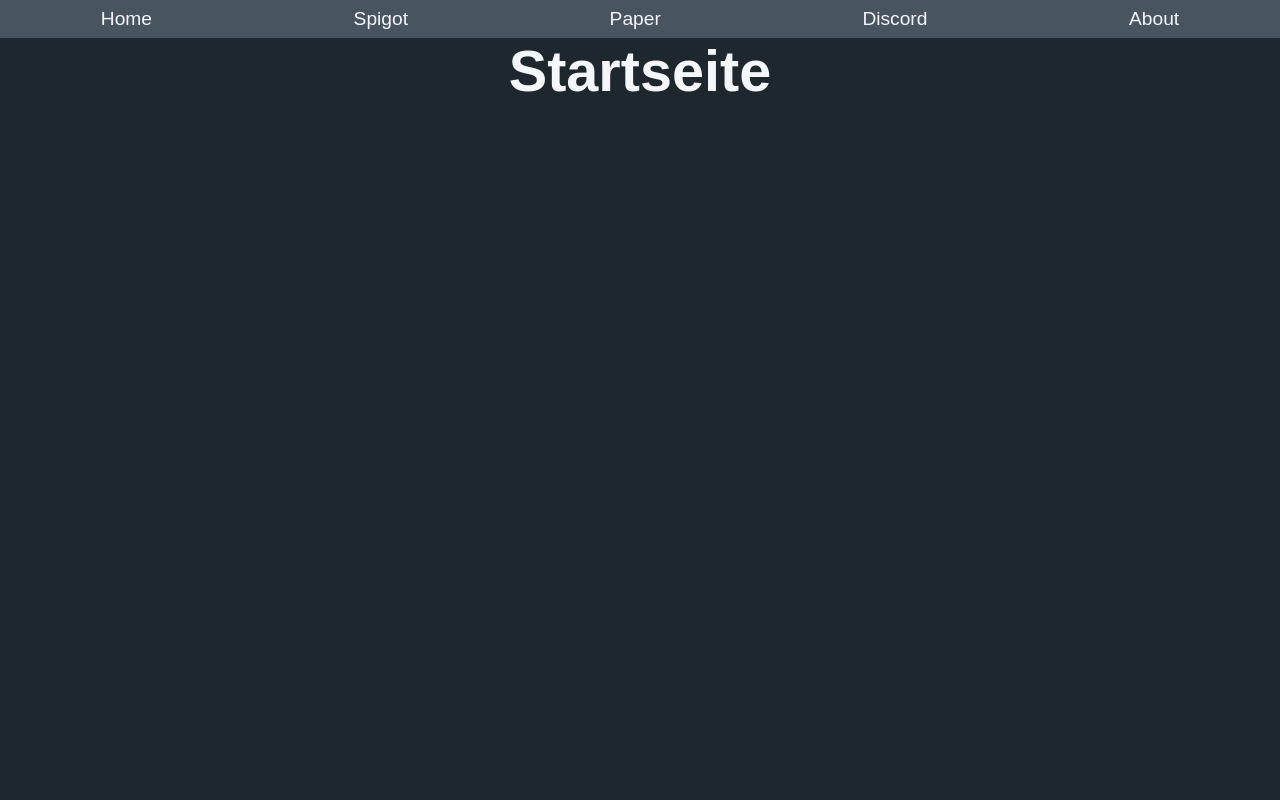
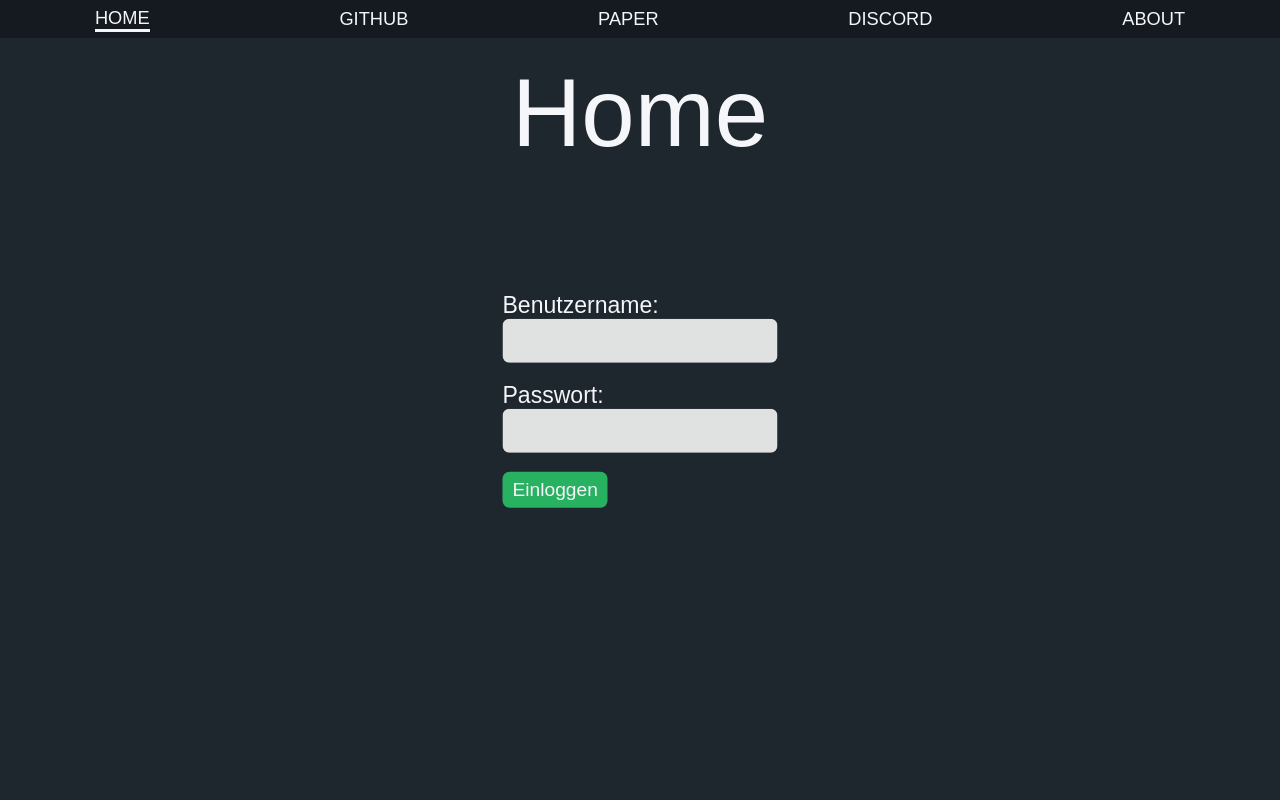
Before and after one commit to MarvinLeiers/website, a PHP site: page / in a window 1280 px wide. Run offline with PHP 8.4, Linux system fonts and the light colour scheme.

Commit message:
Added styling

```diff
--- a/index.php
+++ b/index.php
@@ -12,8 +12,8 @@
 <div class="wrapper">
     <nav>
         <ul>
-            <li class="link" data-link="home">Home</li>
-            <li class="link" data-link="spigot">Spigot</li>
+            <li class="link active" data-link="home">Home</li>
+            <li class="link" data-link="github">GitHub</li>
             <li class="link" data-link="paper">Paper</li>
             <li class="link" data-link="discord">Discord</li>
             <li class="link" data-link="about">About</li>
--- a/pages/home.html
+++ b/pages/home.html
@@ -1,3 +1,11 @@
-<link rel="stylesheet" href="../style/main.css">
+<h1>Home</h1>
 
-<h1>Startseite</h1>
+<div id="login-container">
+    <form action="">
+        <label for="username">Benutzername:</label>
+        <input type="text" name="username" id="username" autocomplete="off">
+        <label for="password">Passwort:</label>
+        <input type="password" name="password" id="password">
+        <button id="submit">Einloggen</button>
+    </form>
+</div>
--- a/scripts/main.js
+++ b/scripts/main.js
@@ -16,6 +16,12 @@ document.addEventListener('DOMContentLoaded', () => {
 
             xhr.open('GET', './backend/navigator.php?p=' + data, true);
             xhr.send();
+
+            links.forEach(li => {
+                li.classList.remove('active');
+            });
+
+            link.classList.add('active');
         });
     });
 });
--- a/style/main.css
+++ b/style/main.css
@@ -12,14 +12,15 @@ html, body {
   margin: 0;
 }
 
-h1 {
-  color: #f5f6fa;
-  font-size: 3rem;
-  text-align: center;
+#content {
+  padding: 1rem 1.5rem;
+  height: calc(100vh - 2rem);
+  width: 90%;
+  margin: 0 auto;
 }
 
 nav {
-  background: #485460;
+  background: #141a1f;
   height: 2rem;
 }
 nav ul {
@@ -31,7 +32,54 @@ nav ul {
 }
 nav .link {
   cursor: pointer;
+  font-size: 0.95rem;
+  text-transform: uppercase;
+  font-weight: 450;
+}
+nav .active {
+  border-bottom: 3px solid #f5f6fa;
+}
+
+h1 {
+  color: #f5f6fa;
+  font-size: 5rem;
+  font-weight: 400;
+  text-align: center;
+}
+
+#login-container {
+  position: absolute;
+  top: 50%;
+  left: 50%;
+  transform: translate(-50%, -50%);
+  width: fit-content;
+}
+
+input[type=text], input[type=password] {
+  display: block;
+  border-radius: 7px;
+  padding: 7px 10px;
   font-size: 1rem;
+  margin-bottom: 1rem;
+  outline: none;
+  background: #e0e2e2;
+  border: 4px solid transparent;
+}
+input[type=text]:focus, input[type=password]:focus {
+  border: 4px solid #3366BB;
+}
+
+#submit {
+  background: #28b161;
+  padding: 7px 10px;
+  border: none;
+  border-radius: 7px;
+  color: #f5f6fa;
+  font-size: 1rem;
+  cursor: pointer;
+}
+#submit:hover {
+  background: #1f904e;
 }
 
 /*# sourceMappingURL=main.css.map */
--- a/style/main.sass
+++ b/style/main.sass
@@ -1,6 +1,9 @@
 $main: #1e272e
 $alternative: #485460
-$contrast: #f5f6fa
+$dark_contrast: #141a1f
+$light_contrast: #f5f6fa
+$green: #28b161
+$link: #3366BB
 
 html, body
   background: $main
@@ -10,17 +13,18 @@ html, body
 
 *
   box-sizing: border-box
-  color: $contrast
+  color: $light_contrast
   padding: 0
   margin: 0
 
-h1
-  color: $contrast
-  font-size: 3rem
-  text-align: center
+#content
+  padding: 1rem 1.5rem
+  height: calc(100vh - 2rem)
+  width: 90%
+  margin: 0 auto
 
 nav
-  background: $alternative
+  background: $dark_contrast
   height: 2rem
 
   ul
@@ -32,4 +36,48 @@ nav
 
   .link
     cursor: pointer
-    font-size: 1rem
+    font-size: 0.95rem
+    text-transform: uppercase
+    font-weight: 450
+
+  .active
+    border-bottom: 3px solid $light_contrast
+
+h1
+  color: $light_contrast
+  font-size: 5rem
+  font-weight: 400
+  text-align: center
+
+
+#login-container
+  position: absolute
+  top: 50%
+  left: 50%
+  transform: translate(-50%, -50%)
+  width: fit-content
+
+input[type=text], input[type=password]
+  display: block
+  border-radius: 7px
+  padding: 7px 10px
+  font-size: 1rem
+  margin-bottom: 1rem
+  outline: none
+  background: #e0e2e2
+  border: 4px solid transparent
+
+  &:focus
+    border: 4px solid $link
+
+#submit
+  background: $green
+  padding: 7px 10px
+  border: none
+  border-radius: 7px
+  color: $light_contrast
+  font-size: 1rem
+  cursor: pointer
+
+  &:hover
+    background: #1f904e
```
Also changed, not shown: 1 other file.
